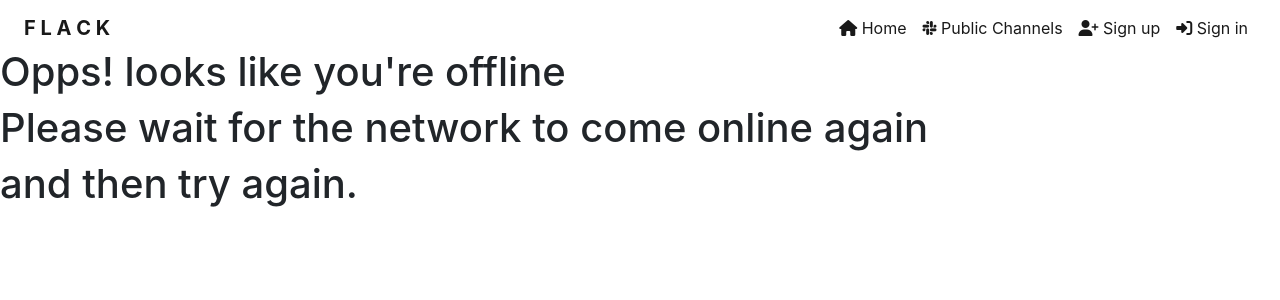
After one commit to inomesh/Flack, a Flask app: page /offline.html in a window 1280 px wide. The commit adds this page. Shown: the top 300 px of the page. Run offline with Flask 2, Linux system fonts and the light colour scheme; some libraries are stand-ins or nearby versions.

Commit message:
improved PWA Code
includes: service worker now working fine, removed some junk code, lil-changes in templates.

```diff
--- a/app.py
+++ b/app.py
@@ -188,3 +188,9 @@ def video():
 @app.route('/service-worker.js')
 def serviceWorker():
     return send_from_directory(os.path.join(app.root_path,'static/js'),filename='service-worker.js',as_attachment=True)
+
+
+# offline page
+@app.route('/offline.html')
+def offline():
+    return render_template('offline.html')
--- a/channels.csv
+++ b/channels.csv
@@ -1,6 +1,6 @@
 channelName,details
 #familydrama,"{'NoOfUsers': 142, 'description': 'just for practice part 1'}"
-#chillarparty,"{'NoOfUsers': 69, 'description': 'just for practice part 2'}"
+#chillarparty,"{'NoOfUsers': 70, 'description': 'just for practice part 2'}"
 #Lorem,"{'NoOfUsers': 100, 'description': 'Lorem ipsum dolor sit amet consectetur adipisicing elit. Voluptatum expedita accusamus quidem, consequatur culpa amet dolor obcaecati provident incidunt explicabo iure, aut voluptate dicta architecto ratione enim officia? Aspernatur officia ea laborum quaerat commodi quae, sequi veritatis alias eligendi architecto saepe id impedit. Dignissimos fugit itaque id animi, incidunt dolorem!'}"
 #ipsum,"{'NoOfUsers': 101, 'description': 'Lorem ipsum dolor sit amet consectetur adipisicing elit. Voluptatum expedita accusamus quidem, consequatur culpa amet dolor obcaecati provident incidunt explicabo iure, aut voluptate dicta architecto ratione enim officia? Aspernatur officia ea laborum quaerat commodi quae, sequi veritatis alias eligendi architecto saepe id impedit. Dignissimos fugit itaque id animi, incidunt dolorem!'}"
 #dolor,"{'NoOfUsers': 100, 'description': 'Lorem ipsum dolor sit amet consectetur adipisicing elit. Voluptatum expedita accusamus quidem, consequatur culpa amet dolor obcaecati provident incidunt explicabo iure, aut voluptate dicta architecto ratione enim officia? Aspernatur officia ea laborum quaerat commodi quae, sequi veritatis alias eligendi architecto saepe id impedit. Dignissimos fugit itaque id animi, incidunt dolorem!'}"
--- a/static/css/chat.css
+++ b/static/css/chat.css
@@ -1,6 +1,6 @@
 :root {
   --theme-text: black;
-  --theme-background: #ededed;
+  --theme-background: #ffffff;
 }
 
 * {
--- a/static/js/service-worker.js
+++ b/static/js/service-worker.js
@@ -3,6 +3,8 @@ const urlsToCache = [
     '/',
     '/allchannels',
     '/static/css/homepage.css',
+    '/login',
+    '/chat',
     '/static/css/index.css',
     '/static/css/mobile.css',
     '/static/css/chat.css',
@@ -12,6 +14,7 @@ const urlsToCache = [
     '/static/js/localStorage.js',
     '/static/js/main.js',
     '/static/js/socket.js',
+    '/offline.html',
 ]
 
 self.addEventListener('install', function(event){
@@ -29,44 +32,29 @@ self.addEventListener('install', function(event){
 });
 
 
-// self.addEventListener('activate',event => {
+self.addEventListener('activate',event => {
 
-//     event.waitUntil()
-
-// })
+    event.waitUntil(
+      caches.keys().then( keyList => {
+        return Promise.all(keyList.map( key => {
+          if (key !== CACHE_NAME) return caches.delete(key);
+        }))
+      })
+    )
+    return self.clients.claim();
+});
 
 
+self.addEventListener('fetch', event => {
 
-self.addEventListener('fetch', function(event) {
-    event.respondWith(
-      caches.match(event.request)
-        .then(function(response) {
-          // Cache hit - return response
-          if (response) {
-            return response;
-          }
+  event.respondWith(
 
-          return fetch(event.request).then(
-            function(response) {
-              // Check if we received a valid response
-              if(!response || response.status !== 200 || response.type !== 'basic') {
-                return response;
-              }
-
-              // IMPORTANT: Clone the response. A response is a stream
-              // and because we want the browser to consume the response
-              // as well as the cache consuming the response, we need
-              // to clone it so we have two streams.
-              let responseToCache = response.clone();
-
-              caches.open(CACHE_NAME)
-                .then(function(cache) {
-                  cache.put(event.request, responseToCache);
-                });
-
-              return response;
-            }
-          );
-        })
-      );
-  });
+    caches.match(event.request)
+    .then( response => {
+      return response || fetch(event.request)
+    })
+    .catch( ()=>{
+      return caches.match('/offline.html')
+    })
+  )
+})
--- a/templates/chat2.html
+++ b/templates/chat2.html
@@ -222,11 +222,11 @@
     <div class="head" hidden>
       <div class="row">
         <!-- channel Name -->
-        <div class="col-4 col-md-5 col-lg-3 head-3">
+        <div class="col-6 col-md-5 col-lg-3 head-3">
           <h3 class="head-h3" id="channelName">#Channel</h3>
         </div>
 
-        <div class="col-8 col-md-7 col-lg-9 head-9">
+        <div class="col-6 col-md-7 col-lg-9 head-9">
           <!-- Channel Joined users -->
           <span class="float-left d-flex align-middle">
             <i class="fas fa-2x fa-users p-1"></i>
@@ -364,7 +364,7 @@
 
     <div class="btm" id="btm" hidden>
       <form id="form">
-        <div class="row no-gutters">
+        <div class="row no-gutters w-100">
           <div class="col-10 d-flex justify-content-end align-items-center">
             <input id="input" placeholder="type your message here" autocomplete="off" type="text"/>
           </div>
--- a/templates/login.html
+++ b/templates/login.html
@@ -4,9 +4,10 @@
     Login
 {%endblock%}
 
+
 {% block body %}
 
-<div class="row mt-5 py-5 my-xl-0 py-xl-2 align-items-center position-relative">
+<div class="row no-gutters mt-5 py-5 my-xl-0 py-xl-2 align-items-center position-relative w-100">
 
     <!-- background image -->
     <div class="col-lg-6 d-none d-lg-block">
--- /dev/null
+++ b/templates/offline.html
@@ -0,0 +1,18 @@
+{% extends 'Layout.html' %}
+
+{% block title %} Network Offline   {% endblock %}
+
+{% block body %}
+
+<div class="row justify-content-center align-items-center">
+
+    <div class="col">
+        <h1>Opps! looks like you're offline</h1>
+        <h1>Please wait for the network to come online again</h1>
+        <h1>and then try again.</h1>
+    </div>
+
+</div>
+
+
+{% endblock %}
--- /dev/null
+++ b/templates/snippets/navbar.html
@@ -0,0 +1,45 @@
+<div class="fixed-top nav-div mb-2" style="width: 100vw !important;">
+    <nav class="navbar navbar-light navbar-expand-sm bg-white text-dark">
+
+        <a class="navbar-brand font-weight-bold ml-2" href="/"> F L A C K </a>
+
+        <button class="navbar-toggler" data-toggle="collapse" data-target="#navbarMenu">
+          <span class="navbar-toggler-icon"></span>
+        </button>
+
+        <div class="collapse navbar-collapse" id="navbarMenu">
+
+          <ul class="navbar-nav ml-auto mr-2">
+
+            <li class="nav-item">
+              <a class="nav-link active" href="/"><i class="fas fa-home"></i> Home</a>
+            </li>
+
+            <li class="nav-item">
+              <a class="nav-link active" href="/allchannels"><i class="fab fa-slack"></i> Public Channels</a>
+            </li>
+
+            {% if username %}
+                <li class="nav-item">
+                    <a class="nav-link active" href="/chat"><i class="fas fa-user-friends"></i> Chat </a>
+                </li>
+
+                <li class="nav-item">
+                  <a class="nav-link active" id="signOut" href="/logout"><i class="fas fa-sign-out-alt"></i> Sign out</a>
+                </li>
+
+            {% else %}
+                <li class="nav-item">
+                  <a class="nav-link active" href="/signup"><i class="fas fa-user-plus"></i> Sign up</a>
+                </li>
+
+                <li class="nav-item">
+                  <a class="nav-link active" href="/login"><i class="fas fa-sign-in-alt"></i> Sign in</a>
+                </li>
+
+            {% endif %}
+          </ul>
+        </div>
+
+    </nav>
+</div>
```
Also changed, not shown: static/css/mobile.css (+12 -9 lines), templates/Layout.html (+2 -41 lines), templates/homepage.html (+24 -12 lines), static/site.webmanifest.
